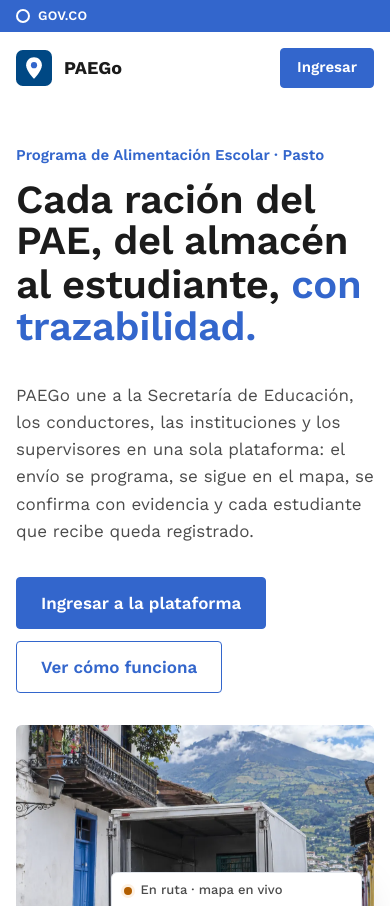
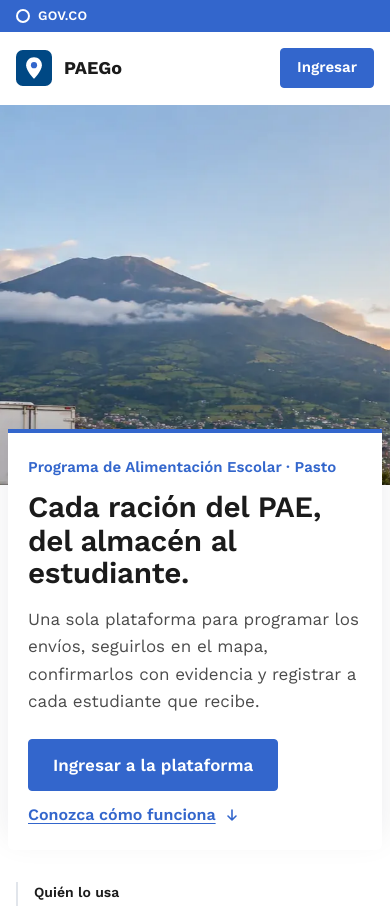
Before and after one commit to Dania2204/oPAEGo, a Django app: page / in a window 390 px wide. Shown: the top 906 px of the page. Run offline with Django 5.2, Linux system fonts and the light colour scheme; data that the repository does not hold is empty; parts of the project's set-up code (start-up, migrations or seed data) failed here and were passed over; some libraries are stand-ins or nearby versions.

Commit message:
fix(landing): hero tipo banner, solo imágenes y actores que se abren
- Hero como banner GOV.CO: foto a lo ancho con una ficha blanca encima,
  título de un solo color, un botón y un enlace de texto; al lado, datos
  del servicio (quién lo usa, cómo se ingresa, dónde funciona).
- Se quitan los clips en bucle (no se veían bien): los pasos usan capturas
  reales recortadas (operación de hoy, mapa con el vehículo, detalle del
  envío y carnés QR con datos ficticios).
- Quiénes participan: acordeón horizontal, la tarjeta bajo el cursor se
  abre para ver la foto completa; encuadre por foto con --foco.
- El banner es provisional (recorte de la panorámica del Galeras).

```diff
--- a/backend/static/css/landing.css
+++ b/backend/static/css/landing.css
@@ -11,7 +11,7 @@
   --l-ancho: 1200px;
   --l-gutter: clamp(16px, 4vw, 40px);
   --l-seccion: clamp(72px, 10vw, 128px);
-  --l-titular: clamp(2.5rem, 4.6vw, 4rem);
+  --l-titular: clamp(2.125rem, 3.5vw, 3.25rem);
   --l-h2: clamp(1.875rem, 3.6vw, 3rem);
   --l-alto-cabecera: 72px;
   background: var(--superficie);
@@ -82,37 +82,41 @@
 .punto.ok { background: var(--ok); }
 
 /* ---------- hero ---------- */
-.l-hero { padding: clamp(40px, 6vw, 88px) 0 clamp(56px, 7vw, 96px); }
+/* Banner institucional: foto a lo ancho y una ficha blanca que la monta por abajo,
+   como los portales GOV.CO; al lado, datos del servicio en lista (no tarjetas). */
+.l-hero { padding-bottom: clamp(48px, 6vw, 80px); }
+.l-hero-foto { margin: 0; height: clamp(360px, 58vh, 600px); overflow: hidden; background: var(--govco-azul-claro); }
+.l-hero-foto img { width: 100%; height: 114%; object-fit: cover; object-position: 60% 45%; display: block; will-change: transform; }
 .l-hero-rejilla {
-  display: grid; grid-template-columns: minmax(0, 5fr) minmax(0, 7fr);
-  column-gap: clamp(32px, 5vw, 72px); row-gap: clamp(32px, 4vw, 48px); align-items: end;
+  display: grid; grid-template-columns: minmax(0, 7fr) minmax(0, 4fr);
+  gap: clamp(32px, 5vw, 72px); align-items: end;
 }
-.l-hero-cabeza { grid-column: 1 / -1; }
-.l-hero-texto { padding-bottom: 72px; }
-.l-titular { font-size: var(--l-titular); line-height: 1.04; font-weight: 600; margin: 0; max-width: 18ch; }
-@media (min-width: 901px) { .l-titular { max-width: none; } .l-titular .linea > span { white-space: nowrap; } }
+.l-hero-ficha {
+  position: relative; z-index: 1; margin-top: clamp(-200px, -14vw, -96px);
+  background: var(--superficie); border-top: 4px solid var(--accion); border-radius: 0 0 var(--r-panel) var(--r-panel);
+  padding: clamp(24px, 3.4vw, 44px) clamp(20px, 3.4vw, 48px) clamp(24px, 3vw, 40px);
+  box-shadow: 0 -12px 32px rgba(16, 24, 40, .08);
+}
+.l-titular { font-size: var(--l-titular); line-height: 1.08; font-weight: 600; margin: 0 0 var(--s4); }
 .l-titular .linea { display: block; overflow: hidden; padding-bottom: .06em; }
 .l-titular .linea > span { display: inline-block; }
-.l-titular .acento { color: var(--accion); }
-.l-entrada { font-size: clamp(17px, 1.5vw, 19px); line-height: 1.6; color: var(--tinta-2); max-width: 560px; margin-bottom: var(--s6); }
-.l-acciones { display: flex; flex-wrap: wrap; gap: var(--s3); }
+.l-entrada { font-size: clamp(17px, 1.4vw, 19px); line-height: 1.6; color: var(--tinta-2); max-width: 540px; margin-bottom: var(--s5); }
+.l-hero-acciones { display: flex; flex-wrap: wrap; align-items: center; gap: var(--s3) var(--s5); }
+.l-enlace-flecha { display: inline-flex; align-items: center; gap: var(--s2); font-weight: 600; color: var(--accion); text-underline-offset: 3px; }
+.l-enlace-flecha svg { transition: transform .2s; }
+.l-enlace-flecha:hover svg { transform: translateY(3px); }
 
-.l-hero-medios { position: relative; padding-bottom: 56px; }
-.l-foto-hero { margin: 0; border-radius: var(--r-panel); overflow: hidden; aspect-ratio: 4 / 3; background: var(--govco-azul-claro); }
-.l-foto-hero img { width: 100%; height: 112%; object-fit: cover; object-position: 50% 30%; display: block; will-change: transform; }
-.l-ventana {
-  position: absolute; left: -8%; bottom: 0; width: 56%; margin: 0;
-  background: var(--superficie); border: 1px solid var(--borde); border-radius: var(--r-panel);
-  box-shadow: 0 18px 40px rgba(16, 24, 40, .18); overflow: hidden;
-}
-.l-ventana-barra { display: flex; align-items: center; gap: var(--s2); padding: var(--s2) var(--s3); font-size: 13px; font-weight: 500; color: var(--tinta-2); border-bottom: 1px solid var(--borde); }
-.l-ventana video { display: block; width: 100%; aspect-ratio: 16 / 10; object-fit: cover; background: var(--superficie-2); }
+.l-hero-datos { margin: 0; display: grid; gap: var(--s4); }
+.l-hero-datos > div { border-left: 2px solid var(--borde); padding-left: var(--s4); }
+.l-hero-datos dt { font-size: 14px; font-weight: 600; color: var(--tinta); margin-bottom: 2px; }
+.l-hero-datos dd { margin: 0; font-size: 15px; line-height: 1.5; color: var(--tinta-2); }
 
 @media (max-width: 900px) {
+  .l-hero-foto { height: clamp(260px, 48vh, 380px); }
+  .l-hero-foto img { object-position: 22% 45%; }
+  .l-titular { font-size: clamp(1.75rem, 7.6vw, 2.25rem); }
   .l-hero-rejilla { grid-template-columns: 1fr; }
-  .l-hero-texto { padding-bottom: 0; }
-  .l-hero-medios { padding-bottom: 72px; }
-  .l-ventana { left: auto; right: var(--s3); width: 70%; }
+  .l-hero-ficha { margin: -56px calc(var(--l-gutter) * -.5) 0; }
 }
 
 /* ---------- cifras ---------- */
@@ -168,18 +172,26 @@
 .l-boton-play { width: 56px; height: 56px; border-radius: 50%; background: #fff; color: var(--govco-azul-oscuro); display: grid; place-items: center; flex: none; }
 
 /* ---------- actores ---------- */
-.l-actores { list-style: none; margin: 0; padding: 0; display: grid; grid-template-columns: repeat(4, minmax(0, 1fr)); gap: var(--s5); }
-.l-actor img { width: 100%; aspect-ratio: 4 / 3; object-fit: cover; object-position: top left; border-radius: var(--r-panel); background: var(--govco-azul-claro); display: block; margin-bottom: var(--s4); }
+/* Acordeón horizontal: la tarjeta bajo el cursor (o con foco) se abre y deja ver
+   la foto completa; las demás se angostan. En pantallas táctiles, carrusel. */
+.l-actores { list-style: none; margin: 0; padding: 0; display: flex; gap: var(--s4); }
+.l-actor { flex: 1 1 0; min-width: 0; transition: flex-grow .55s cubic-bezier(.2, .7, .2, 1); }
+.l-actor-foto { height: clamp(300px, 30vw, 400px); border-radius: var(--r-panel); overflow: hidden; background: var(--govco-azul-claro); margin-bottom: var(--s4); }
+.l-actor-foto img { width: 100%; height: 100%; object-fit: cover; object-position: var(--foco, 50% 40%); display: block; transition: transform .55s cubic-bezier(.2, .7, .2, 1); }
 .l-actor-donde { font-size: 13px; font-weight: 600; color: var(--accion); margin-bottom: var(--s1); }
 .l-actor h3 { font-size: 20px; margin-bottom: var(--s2); }
-.l-actor p:last-child { color: var(--tinta-2); line-height: 1.55; margin: 0; }
+.l-actor p:last-child { color: var(--tinta-2); line-height: 1.55; margin: 0; max-width: 34ch; }
+@media (hover: hover) and (min-width: 1001px) {
+  .l-actor:hover, .l-actor:focus-within { flex-grow: 2.2; }
+  .l-actor:hover .l-actor-foto img { transform: scale(1.03); }
+}
 @media (max-width: 1000px) {
   .l-actores {
-    grid-template-columns: none; grid-auto-flow: column; grid-auto-columns: min(78%, 320px);
     overflow-x: auto; scroll-snap-type: x mandatory; padding-bottom: var(--s3);
     margin-right: calc(var(--l-gutter) * -1);
   }
-  .l-actor { scroll-snap-align: start; }
+  .l-actor { flex: 0 0 min(78%, 320px); scroll-snap-align: start; }
+  .l-actor-foto { height: 240px; }
 }
 
 /* ---------- confianza ---------- */
--- a/backend/static/js/landing.js
+++ b/backend/static/js/landing.js
@@ -1,47 +1,12 @@
 /* PAEGo — animaciones de la página pública.
  *
  * Mejora progresiva: sin este script (o sin GSAP, o con movimiento reducido) la
- * página se ve completa y estática. Los videos en bucle se cargan solo cuando
- * entran en pantalla y se pausan al salir.
+ * página se ve completa y estática.
  */
 (function () {
   "use strict";
 
   var reducido = window.matchMedia("(prefers-reduced-motion: reduce)").matches;
-
-  // ---------------------------------------------------------- videos en bucle
-  function cargar(video) {
-    if (video.dataset.cargado) return;
-    video.querySelectorAll("source[data-src]").forEach(function (s) {
-      s.src = s.dataset.src;
-    });
-    video.dataset.cargado = "1";
-    video.load();
-  }
-
-  function reproducir(video) {
-    if (reducido) return; // con movimiento reducido se queda el póster
-    cargar(video);
-    var p = video.play();
-    if (p && p.catch) p.catch(function () {});
-  }
-
-  var videos = document.querySelectorAll(".l-video-bucle");
-  if ("IntersectionObserver" in window) {
-    var observador = new IntersectionObserver(
-      function (entradas) {
-        entradas.forEach(function (e) {
-          var v = e.target;
-          // En "cómo funciona" solo suena (visualmente) el medio activo.
-          if (v.classList.contains("l-paso-medio") && !v.classList.contains("activo")) return;
-          if (e.isIntersecting) reproducir(v);
-          else v.pause();
-        });
-      },
-      { rootMargin: "200px 0px" }
-    );
-    videos.forEach(function (v) { observador.observe(v); });
-  }
 
   // --------------------------------------------------- pasos: medio activo
   var pasos = Array.prototype.slice.call(document.querySelectorAll("[data-paso]"));
@@ -49,14 +14,7 @@
 
   function activar(n) {
     pasos.forEach(function (p) { p.classList.toggle("activo", p.dataset.paso === n); });
-    medios.forEach(function (m) {
-      var activo = m.dataset.medio === n;
-      m.classList.toggle("activo", activo);
-      if (m.tagName === "VIDEO") {
-        if (activo) reproducir(m);
-        else m.pause();
-      }
-    });
+    medios.forEach(function (m) { m.classList.toggle("activo", m.dataset.medio === n); });
   }
 
   // ------------------------------------------------- cabecera que se compacta
--- a/backend/templates/publico/landing.html
+++ b/backend/templates/publico/landing.html
@@ -33,43 +33,36 @@
 
   {# ---------------------------------------------------------------- hero #}
   <section class="l-hero" aria-labelledby="hero-titulo">
+    <figure class="l-hero-foto">
+      <img src="{% static 'img/landing/banner-pasto.webp' %}" width="1600" height="685"
+           alt="Pasto al amanecer con el volcán Galeras al fondo"
+           fetchpriority="high" data-parallax>
+    </figure>
+
     <div class="l-contenedor l-hero-rejilla">
-      <div class="l-hero-cabeza">
-        <p class="l-antetitulo" data-revelar>Programa de Alimentación Escolar · Pasto</p>
+      <div class="l-hero-ficha">
+        <p class="l-antetitulo">Programa de Alimentación Escolar · Pasto</p>
         <h1 id="hero-titulo" class="l-titular" data-lineas>
-          <span class="linea"><span>Cada ración del PAE, del almacén</span></span>
-          <span class="linea"><span>al estudiante, <span class="acento">con trazabilidad.</span></span></span>
+          <span class="linea"><span>Cada ración del PAE,</span></span>
+          <span class="linea"><span>del almacén al estudiante.</span></span>
         </h1>
-      </div>
-      <div class="l-hero-texto">
-        <p class="l-entrada" data-revelar>
-          PAEGo une a la Secretaría de Educación, los conductores, las instituciones y los
-          supervisores en una sola plataforma: el envío se programa, se sigue en el mapa, se
-          confirma con evidencia y cada estudiante que recibe queda registrado.
+        <p class="l-entrada">
+          Una sola plataforma para programar los envíos, seguirlos en el mapa, confirmarlos con
+          evidencia y registrar a cada estudiante que recibe.
         </p>
-        <div class="l-acciones" data-revelar>
+        <div class="l-hero-acciones">
           <a class="l-boton grande" href="{% url 'cuentas:login' %}">Ingresar a la plataforma</a>
-          <a class="l-boton secundario grande" href="#como-funciona">Ver cómo funciona</a>
+          <a class="l-enlace-flecha" href="#como-funciona">Conozca cómo funciona
+            <svg viewBox="0 0 16 16" width="16" height="16" aria-hidden="true"><path d="M8 3v10m0 0 4-4m-4 4-4-4" fill="none" stroke="currentColor" stroke-width="1.6" stroke-linecap="round" stroke-linejoin="round"/></svg>
+          </a>
         </div>
       </div>
 
-      <div class="l-hero-medios" data-hero-medios>
-        <figure class="l-foto-hero">
-          <img src="{% static 'img/landing/reparto-pasto.webp' %}" width="1200" height="1400"
-               alt="Camión de reparto de alimentos escolares en una calle de Pasto, con el volcán Galeras al fondo"
-               fetchpriority="high" data-parallax>
-        </figure>
-        <figure class="l-ventana" data-revelar>
-          <figcaption class="l-ventana-barra">
-            <span class="punto en-ruta" aria-hidden="true"></span> En ruta · mapa en vivo
-          </figcaption>
-          <video class="l-video-bucle" muted loop playsinline preload="none"
-                 poster="{% static 'video/landing/mapa-en-vivo.jpg' %}" aria-label="Mapa en vivo con un vehículo del PAE avanzando por su ruta">
-            <source data-src="{% static 'video/landing/mapa-en-vivo.webm' %}" type="video/webm">
-            <source data-src="{% static 'video/landing/mapa-en-vivo.mp4' %}" type="video/mp4">
-          </video>
-        </figure>
-      </div>
+      <dl class="l-hero-datos" data-revelar>
+        <div><dt>Quién lo usa</dt><dd>Secretaría de Educación, conductores, instituciones educativas y supervisores PAE.</dd></div>
+        <div><dt>Cómo se ingresa</dt><dd>Con el usuario que asigna la Secretaría. No requiere registro.</dd></div>
+        <div><dt>Dónde funciona</dt><dd>Panel web y app móvil, también sin conexión a internet.</dd></div>
+      </dl>
     </div>
   </section>
 
@@ -109,18 +102,9 @@
         <div class="l-pasos-medios" aria-hidden="true">
           <div class="l-pasos-marco">
             <img class="l-paso-medio activo" data-medio="1" src="{% static 'img/landing/panel-hoy.webp' %}" alt="" loading="lazy" width="1440" height="900">
-            <video class="l-paso-medio l-video-bucle" data-medio="2" muted loop playsinline preload="none" poster="{% static 'video/landing/mapa-en-vivo.jpg' %}">
-              <source data-src="{% static 'video/landing/mapa-en-vivo.webm' %}" type="video/webm">
-              <source data-src="{% static 'video/landing/mapa-en-vivo.mp4' %}" type="video/mp4">
-            </video>
-            <video class="l-paso-medio l-video-bucle" data-medio="3" muted loop playsinline preload="none" poster="{% static 'video/landing/envio.jpg' %}">
-              <source data-src="{% static 'video/landing/envio.webm' %}" type="video/webm">
-              <source data-src="{% static 'video/landing/envio.mp4' %}" type="video/mp4">
-            </video>
-            <video class="l-paso-medio l-video-bucle" data-medio="4" muted loop playsinline preload="none" poster="{% static 'video/landing/ficha-qr.jpg' %}">
-              <source data-src="{% static 'video/landing/ficha-qr.webm' %}" type="video/webm">
-              <source data-src="{% static 'video/landing/ficha-qr.mp4' %}" type="video/mp4">
-            </video>
+            <img class="l-paso-medio" data-medio="2" src="{% static 'img/landing/paso-mapa.webp' %}" alt="" loading="lazy" width="1016" height="636">
+            <img class="l-paso-medio" data-medio="3" src="{% static 'img/landing/paso-envio.webp' %}" alt="" loading="lazy" width="1280" height="800">
+            <img class="l-paso-medio" data-medio="4" src="{% static 'img/landing/paso-carnes.webp' %}" alt="" loading="lazy" width="1045" height="653">
           </div>
           <div class="l-progreso"><span data-progreso></span></div>
         </div>
@@ -189,25 +173,25 @@
       </header>
       <ul class="l-actores">
         <li class="l-actor" data-revelar>
-          <img src="{% static 'img/landing/indicadores.webp' %}" alt="Panel de indicadores de PAEGo" loading="lazy" width="800" height="600">
+          <div class="l-actor-foto" style="--foco: 0% 0%"><img src="{% static 'img/landing/indicadores.webp' %}" alt="Panel de indicadores de PAEGo" loading="lazy" width="800" height="600"></div>
           <p class="l-actor-donde">Panel web</p>
           <h3>Secretaría de Educación</h3>
           <p>Programa los envíos, sigue el mapa, atiende novedades y saca reportes para la rendición de cuentas.</p>
         </li>
         <li class="l-actor" data-revelar>
-          <img src="{% static 'img/landing/conductor.webp' %}" alt="Conductor del PAE revisando su ruta en el celular junto al vehículo" loading="lazy" width="800" height="600">
+          <div class="l-actor-foto" style="--foco: 62% 40%"><img src="{% static 'img/landing/conductor.webp' %}" alt="Conductor del PAE revisando su ruta en el celular junto al vehículo" loading="lazy" width="800" height="600"></div>
           <p class="l-actor-donde">App móvil</p>
           <h3>Conductor</h3>
           <p>Ve sus envíos del día, comparte la ubicación y registra la entrega con código y foto.</p>
         </li>
         <li class="l-actor" data-revelar>
-          <img src="{% static 'img/landing/cocina-pae.webp' %}" alt="Manipuladoras de alimentos recibiendo y organizando raciones en una cocina escolar" loading="lazy" width="800" height="600">
+          <div class="l-actor-foto" style="--foco: 55% 35%"><img src="{% static 'img/landing/cocina-pae.webp' %}" alt="Manipuladoras de alimentos recibiendo y organizando raciones en una cocina escolar" loading="lazy" width="800" height="600"></div>
           <p class="l-actor-donde">App móvil</p>
           <h3>Institución educativa</h3>
           <p>Recibe el envío, entrega el código de verificación y consulta qué estudiantes recibieron hoy.</p>
         </li>
         <li class="l-actor" data-revelar>
-          <img src="{% static 'img/landing/supervisor-qr.webp' %}" alt="Supervisor escaneando con el celular el carné QR de un estudiante" loading="lazy" width="800" height="600">
+          <div class="l-actor-foto" style="--foco: 60% 50%"><img src="{% static 'img/landing/supervisor-qr.webp' %}" alt="Supervisor escaneando con el celular el carné QR de un estudiante" loading="lazy" width="800" height="600"></div>
           <p class="l-actor-donde">App móvil</p>
           <h3>Supervisor PAE</h3>
           <p>Escanea el carné QR de cada estudiante en el comedor y lleva la cobertura por curso.</p>
```
Also changed, not shown: README.md, backend/static/img/landing/banner-pasto.webp (added), backend/static/img/landing/carnes.webp (deleted), backend/static/img/landing/paso-carnes.webp (added), backend/static/img/landing/paso-envio.webp (added), backend/static/img/landing/paso-mapa.webp (added), backend/static/video/landing/envio.jpg (deleted), backend/static/video/landing/ficha-qr.jpg (deleted), backend/static/video/landing/mapa-en-vivo.jpg (deleted), 6 other files.
